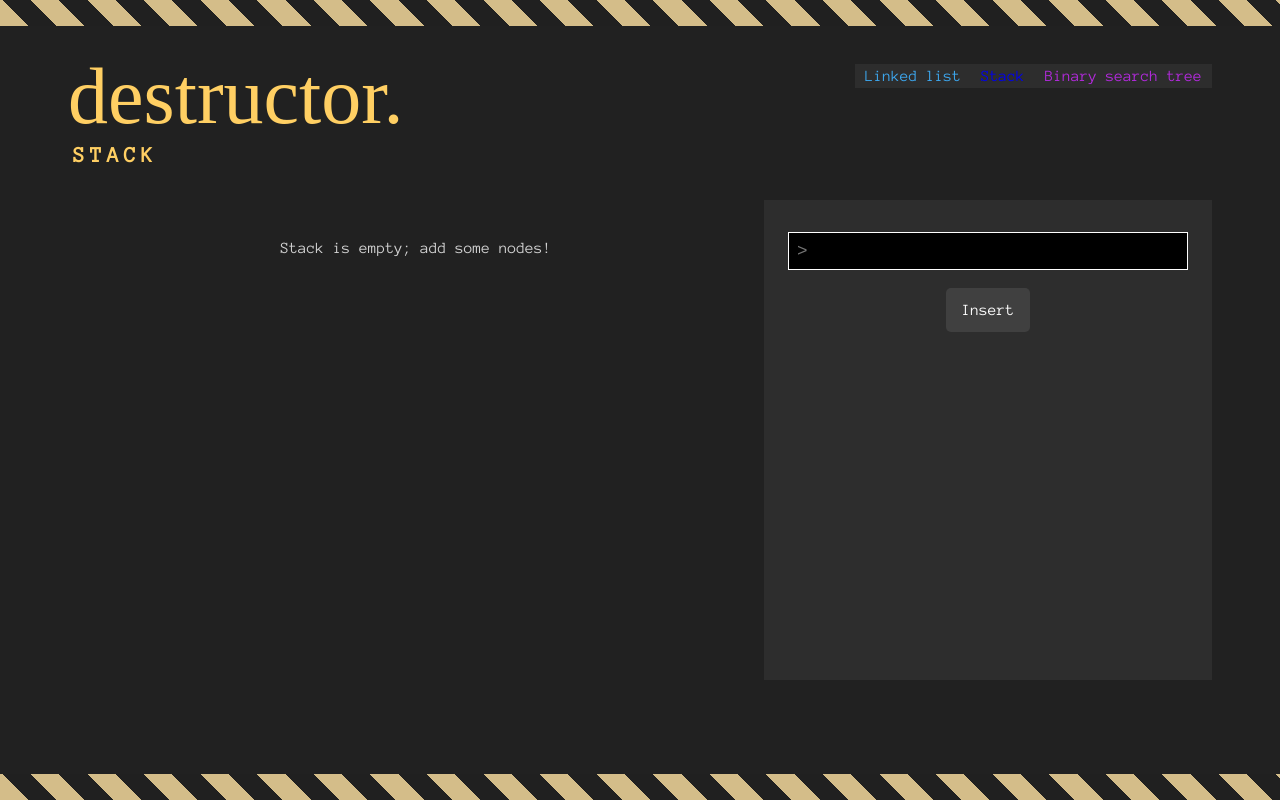
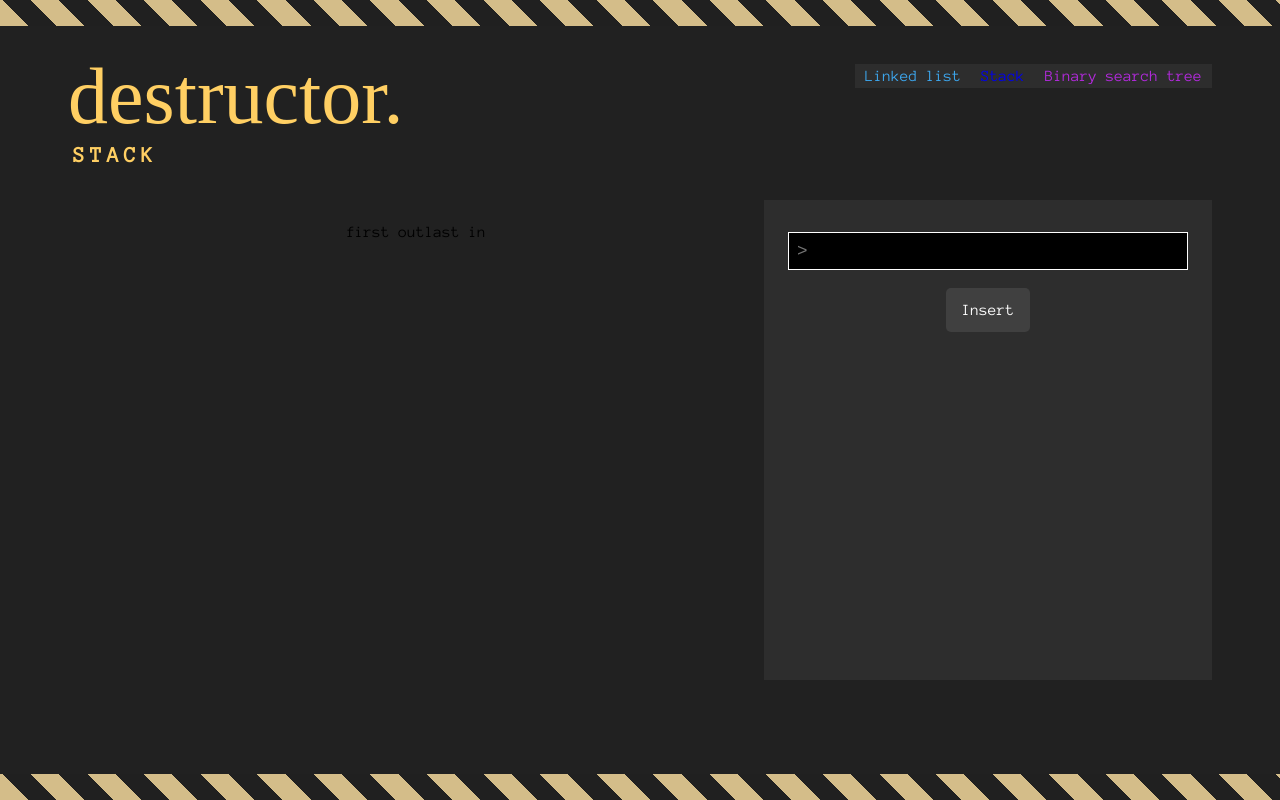
Before and after one commit to andre-kw/destructor, a React (Create React App) app: page /structure/stack in a window 1280 px wide. Built offline with nearby package versions, Linux system fonts and the light colour scheme; a web font is replaced by a local one.

Commit message:
added stack module; added render function

```diff
--- a/src/contexts/StackContext.js
+++ b/src/contexts/StackContext.js
@@ -1,5 +1,5 @@
 import React, {Component} from 'react';
-//import BinarySearchTree from '../modules/BinarySearchTree';
+import Stack from '../modules/Stack';
 
 const StackContext = React.createContext({
   console: [],
@@ -9,7 +9,7 @@ const StackContext = React.createContext({
   // clearConsole: () => {},
   // rerender: () => {},
   // log: () => {},
-  // logDetails: () => {},
+  logDetails: () => {},
 });
 
 export default StackContext;
@@ -33,10 +33,10 @@ export class StackProvider extends Component {
   }
 
   initStack = () => {
-    // const dsBST1 = new BinarySearchTree(1, 1);
-    // dsBST1.insert(3, 3);
-    // dsBST1.insert(2, 2);
-    // this.setState({ds: [dsBST1, ...this.state.ds]});
+    const dsStack1 = new Stack();
+    dsStack1.push('last in');
+    dsStack1.push('first out');
+    this.setState({ds: [dsStack1, ...this.state.ds]});
   }
 
   clearConsole = () => {
@@ -57,6 +57,10 @@ export class StackProvider extends Component {
     this.state.console.push({text, type, nodeValue});
   }
 
+  logDetails = () => {
+    return false;
+  }
+
   render() {
     const value = {
       ds: this.state.ds,
--- /dev/null
+++ b/src/modules/Stack.js
@@ -0,0 +1,25 @@
+class _StackNode {
+  constructor(value, next) {
+    this.value = value;
+    this.next = next;
+  }
+}
+
+export default class Stack {
+  constructor() {
+    this.top = null;
+  }
+
+  push = (value) => {
+    const node = new _StackNode(value, this.top)
+    this.top = node;
+
+    return this.top;
+  }
+
+  pop = () => {
+    const node = this.top;
+    this.top = node.next;
+    return node.value;
+  }
+}
--- a/src/routes/StackPage.js
+++ b/src/routes/StackPage.js
@@ -4,6 +4,25 @@ import StackContext, { StackProvider } from '../contexts/StackContext';
 
 export function StackPath(props) {
   return <StackProvider><StackPage /></StackProvider>;
+}
+
+class StackItem extends Component {
+  static contextType = StackContext;
+
+  render() {
+    let className = 'render-stack-item ';
+    let text = (this.props.node) ? this.props.node.value : 'null';
+
+    if(this.props.node) {
+      // className += (this.props.node.highlighted) ? 'render-highlighted' : '';
+    } else {
+      className += 'render-null';
+    }
+
+    return (
+      <div className={className} onClick={() => this.context.logDetails(this.props.node)}>{text}</div>
+    );
+  }
 }
 
 
@@ -18,7 +37,11 @@ export default class StackPage extends Component {
     };
   }
 
-  setVar(e) {
+  componentDidMount() {
+    this.context.initStack();
+  }
+
+  setVar = (e) => {
     if(e.target.name === 'value') {
       this.setState({inputValue: e.target.value});
     }
@@ -30,15 +53,27 @@ export default class StackPage extends Component {
   }
 
   dsIsEmpty = () => {
-    // if(this.context.ds[0]) {
-    //   return this.context.ds[0].head === null;
-    // }
+    if(this.context.ds[0]) {
+      return this.context.ds[0].top === null;
+    }
 
     return true;
   }
 
   renderStack = () => {
-    return '';
+    let jsx = [];
+    let n = this.context.ds[0] ? this.context.ds[0].top : null;
+
+    if(! n) return null;
+
+    while(n) {
+      jsx.push(<StackItem key={Math.random()} node={n} />);
+      n = n.next;
+    }
+
+    //jsx.push(<StackItem key='null-item' />);
+
+    return jsx;
   }
 
   render() {
```
